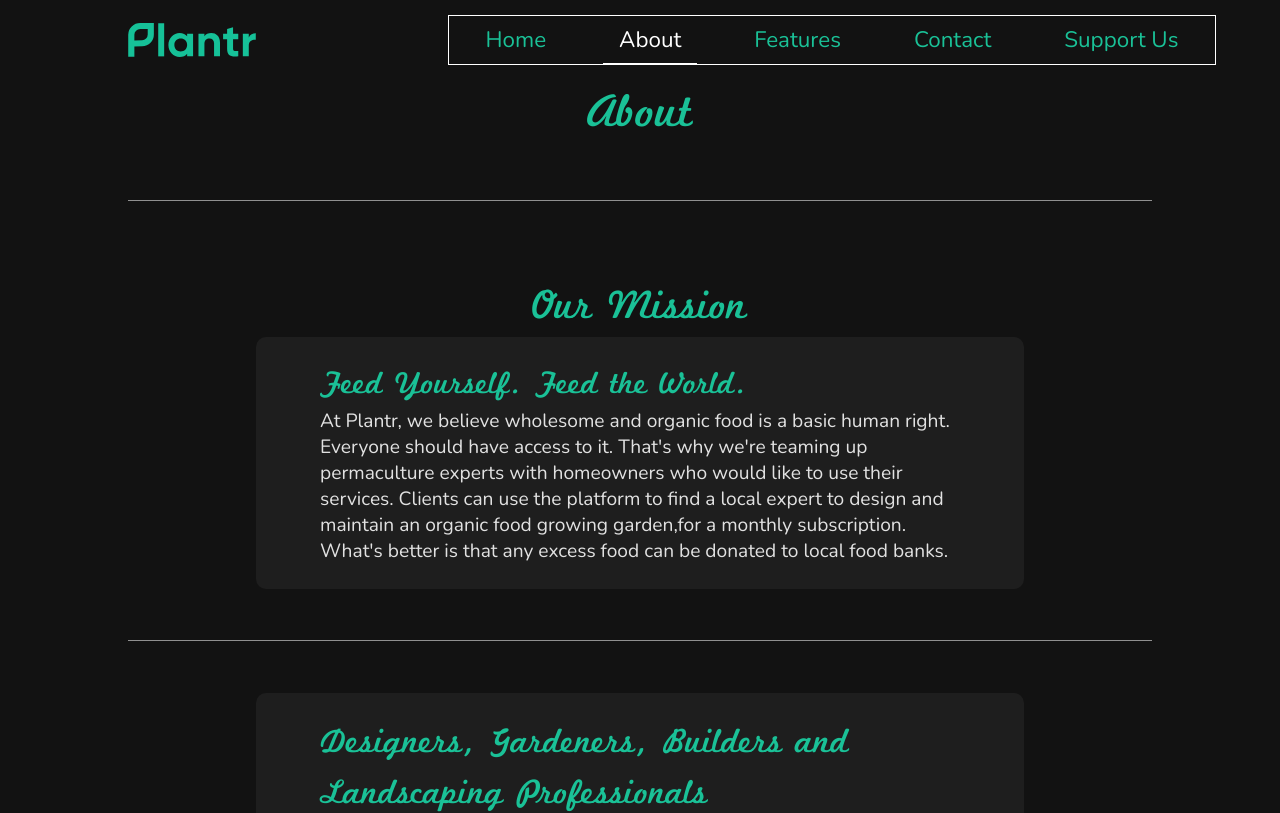
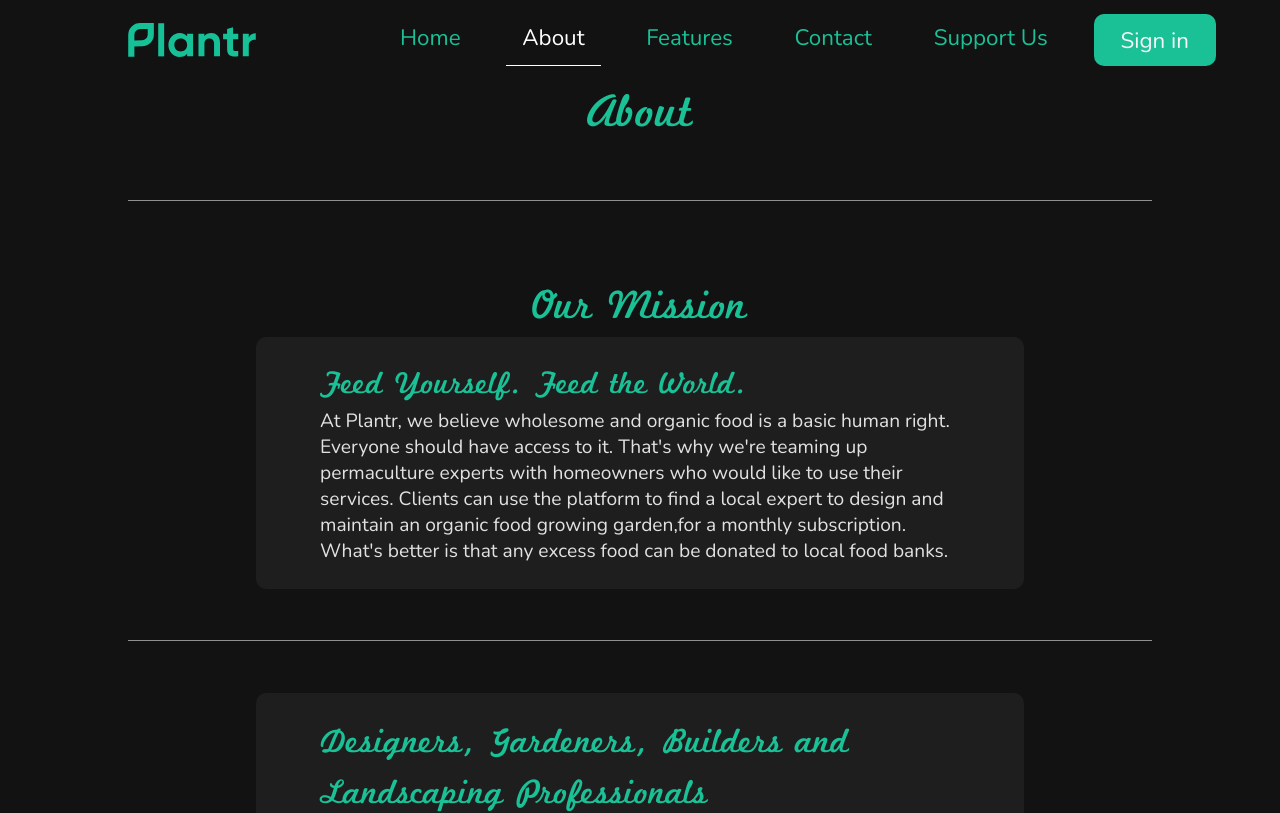
Before and after one commit to Plantrapp/plantrMarketing, a React (Create React App) app: page /about in a window 1280 px wide. Shown: the top 813 px of the page. Built offline with nearby package versions, Linux system fonts and the light colour scheme.

Commit message:
Adds signIn button to NavBar

```diff
--- a/src/components/NavBar/NavBar.css
+++ b/src/components/NavBar/NavBar.css
@@ -10,10 +10,10 @@ header {
   width: 100%;
 }
 header nav {
-  border: 1px solid white;
-  width: clamp(500px, 60vw, 800px);
+  /* border: 1px solid white; */
+  width: clamp(550px, 65vw, 950px);
   display: flex;
-  justify-content: space-around;
+  justify-content: space-between;
 }
 header img {
   height: 100%;
@@ -39,6 +39,20 @@ nav {
 .dropdown-toggle::after {
   content: none;
 }
+.sign-in {
+  background-color: #1ac197;
+  border: 2px solid rgba(0, 0, 0, 0);
+  border-radius: 10px;
+  padding: 1% 3%;
+  transition: 0.3s ease-in-out;
+}
+.sign-in:hover {
+  border: 2px solid whitesmoke;
+}
+.sign-in a {
+  color: whitesmoke;
+  text-decoration: none;
+}
 @media (max-width: 768px) {
   header {
     padding-right: 8%;
--- a/src/components/NavBar/NavBar.js
+++ b/src/components/NavBar/NavBar.js
@@ -58,6 +58,9 @@ export default function NavBar() {
             >
               Support Us
             </NavLink>
+            <button className="sign-in">
+              <a href="http://localhost:3000">Sign in</a>
+            </button>
           </nav>
         ) : (
           <button
@@ -113,6 +116,15 @@ export default function NavBar() {
           >
             Support Us
           </NavLink>
+          <a
+            href="http://localhost:3000"
+            // to="http://localhost:3000"
+            // activeStyle={activeStyle}
+            className="nav-link"
+            onClick={() => setShowMenu(!showMenu)}
+          >
+            Sign in
+          </a>
         </nav>
       ) : null}
     </>
```
